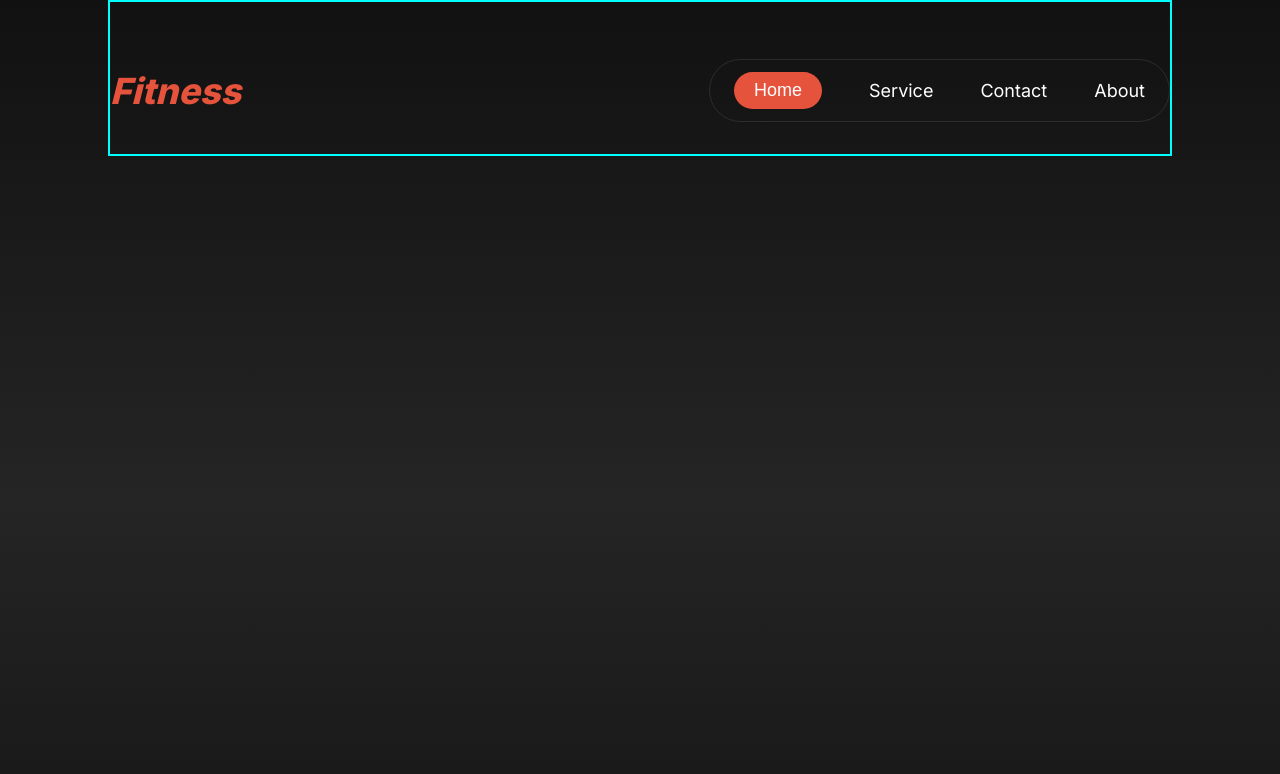
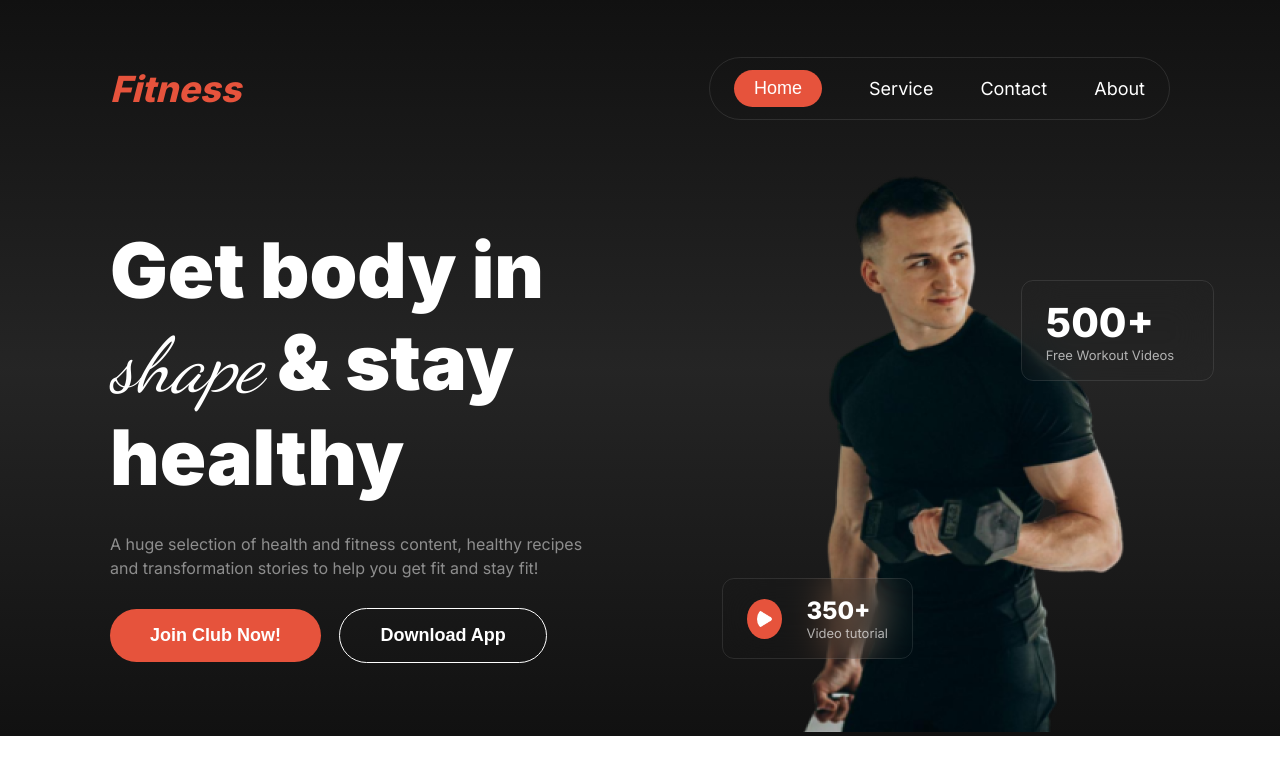
Before and after one commit to AkashPaul923/fitness-website, a plain HTML site: page index.html in a window 1280 px wide. Drawn offline with Linux system fonts and the light colour scheme.

Commit message:
header styled

```diff
--- a/index.html
+++ b/index.html
@@ -18,6 +18,30 @@
             </ul>
             <a href="" class="nav-menu"><img  src="icon/menu.png" alt=""></a>
         </nav>
+        <div class="banner">
+            <div class="banner-container">
+                <div class="bannercontant">
+                    <h1 class="banner-title">Get body in <span><i>shape</i></span> & stay healthy</h1>
+                    <p class="banner-description">A huge selection of health and fitness content, healthy recipes and transformation stories to help you get fit and stay fit!</p>
+                    <button class="banner-btn-1">Join Club Now!</button>
+                    <button class="banner-btn-2">Download App</button>
+                </div>
+                <div class="banner-image">
+                    <img src="images/Images 2.png" alt="">
+                    <div class="banner-image-content-1">
+                        <h4>500+</h4>
+                        <p>Free Workout Videos</p>
+                    </div>
+                    <div class="banner-image-content-2">
+                        <img src="icon/play-solid.png" alt="">
+                        <div>
+                            <h4>350+</h4>
+                        <p>Video tutorial</p>
+                        </div>
+                    </div>
+                </div>
+            </div>
+        </div>
     </header>
     <main>
 
--- a/styles/styles.css
+++ b/styles/styles.css
@@ -1,6 +1,8 @@
 @import url('https://fonts.googleapis.com/css2?family=Inter:wght@100..900&display=swap');
 /* font-family: "Inter", sans-serif; */
-
+@import url('https://fonts.googleapis.com/css2?family=Dancing+Script:wght@400..700&display=swap');
+/* font-family: "Dancing Script", cursive; */
+@import url('https://fonts.googleapis.com/css2?family=Great+Vibes&display=swap');
 *{
     margin: 0;
     padding: 0;
@@ -16,7 +18,6 @@ body{
 /* header style */
 header{
     background: linear-gradient(180.00deg, rgb(17, 17, 17),rgba(25, 25, 25, 0.95), rgb(17, 17, 17) 100%);
-    min-height: 1000px;
 }
 /* nav section style */
 .nav-bar{
@@ -26,7 +27,6 @@ header{
     justify-content: space-between;
     align-items: center;
     padding: 57px 0px 32px;
-    border: 2px solid aqua;
 }
 .brand em{
     color: rgb(230, 83, 60);
@@ -59,3 +59,111 @@ header{
 .nav-menu{
     display: none;
 }
+
+/* banner section style */
+.banner{
+    max-width: 1060px;
+    margin: 0 auto ;
+}
+.banner-container{
+    display: flex;
+    justify-content: space-between;
+    align-items: center;
+    gap: 57px;
+}
+.bannercontant{
+    width: calc((100% - 57px) / 2);
+}
+.banner-title{
+    color: rgb(255, 255, 255);
+    font-size: 4.785rem;
+    font-weight: 900;
+    line-height: 120%;
+}
+.banner-title span{
+    font-family: "Dancing Script", cursive;
+    font-weight: 400;
+}
+.banner-description{
+    color: rgba(255, 255, 255, 0.5);
+    font-size: 1rem;
+    font-weight: 400;
+    line-height: 24px;
+    margin: 28px 0px ;
+}
+.banner-btn-1{
+    padding: 16px 40px 16px 40px;
+    border-radius: 42px;
+    background: rgb(230, 83, 60);
+    color: rgb(255, 255, 255);
+    font-size: 1.125rem;
+    font-weight: 600;
+    margin-right: 14px;
+    border: none;
+}
+.banner-btn-2{
+    padding: 16px 40px 16px 40px;
+    border: 1px solid white;
+    border-radius: 42px;
+    background: transparent;
+    color: white;
+    font-size: 1.125rem;
+    font-weight: 600;
+}
+.banner-image img{
+    margin-right: 24px;
+}
+.banner-image{
+    position: relative;
+}
+.banner-image-content-1{
+    position: absolute;
+    padding: 17px 24px;
+    box-sizing: border-box;
+    border: 1px solid rgba(255, 255, 255, 0.1);
+    border-radius: 12px;
+    min-width: 193px;
+    backdrop-filter: blur(20px);
+    top: 22%;
+    left: 60%;
+}
+.banner-image-content-1 h4
+{
+    font-size: 2.5rem;
+    font-weight: 800;
+    color: white;
+}
+.banner-image-content-1 p{
+    color: rgba(255, 255, 255, 0.65);
+    font-size: 0.8125rem;
+    font-weight: 400;
+}
+.banner-image-content-2{
+    position: absolute;
+    padding: 17px 24px;
+    box-sizing: border-box;
+    border: 1px solid rgba(255, 255, 255, 0.1);
+    border-radius: 12px;
+    backdrop-filter: blur(20px);
+    top: 73%;
+    left: -20%;
+    display: flex;
+    justify-content: space-between;
+    align-items: center;
+}
+.banner-image-content-2 img{
+    width: 15px;
+    background: rgb(230, 83, 60);
+    padding: 10px;
+    border-radius: 50%;
+}
+.banner-image-content-2 h4{
+    font-size: 1.5rem;
+    font-weight: 800;
+    color: white;
+}
+.banner-image-content-2 p{
+    color: rgba(255, 255, 255, 0.65);
+    font-size: 0.8125rem;
+    font-weight: 400;
+}
```
Also changed, not shown: icon/play-solid.png (added).
